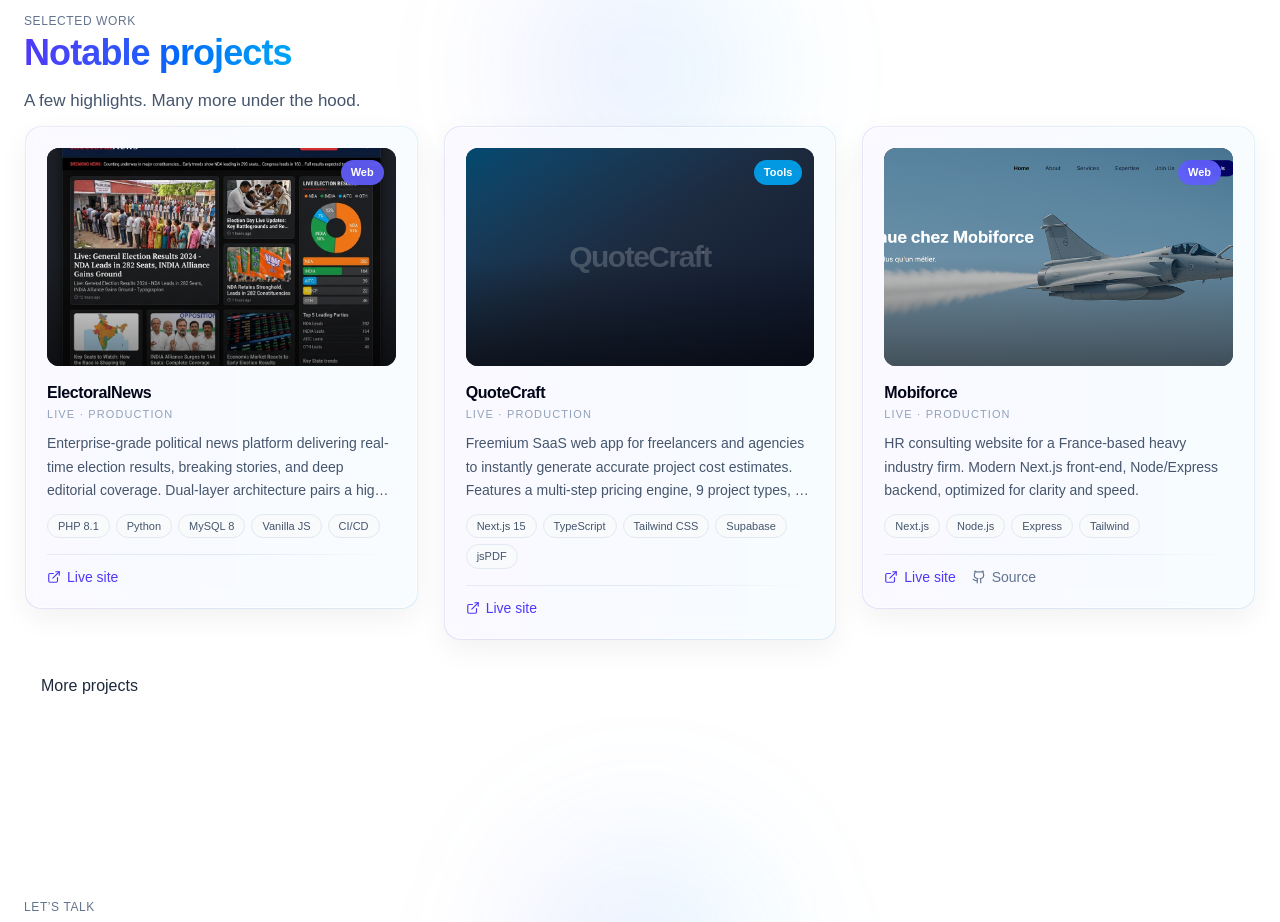
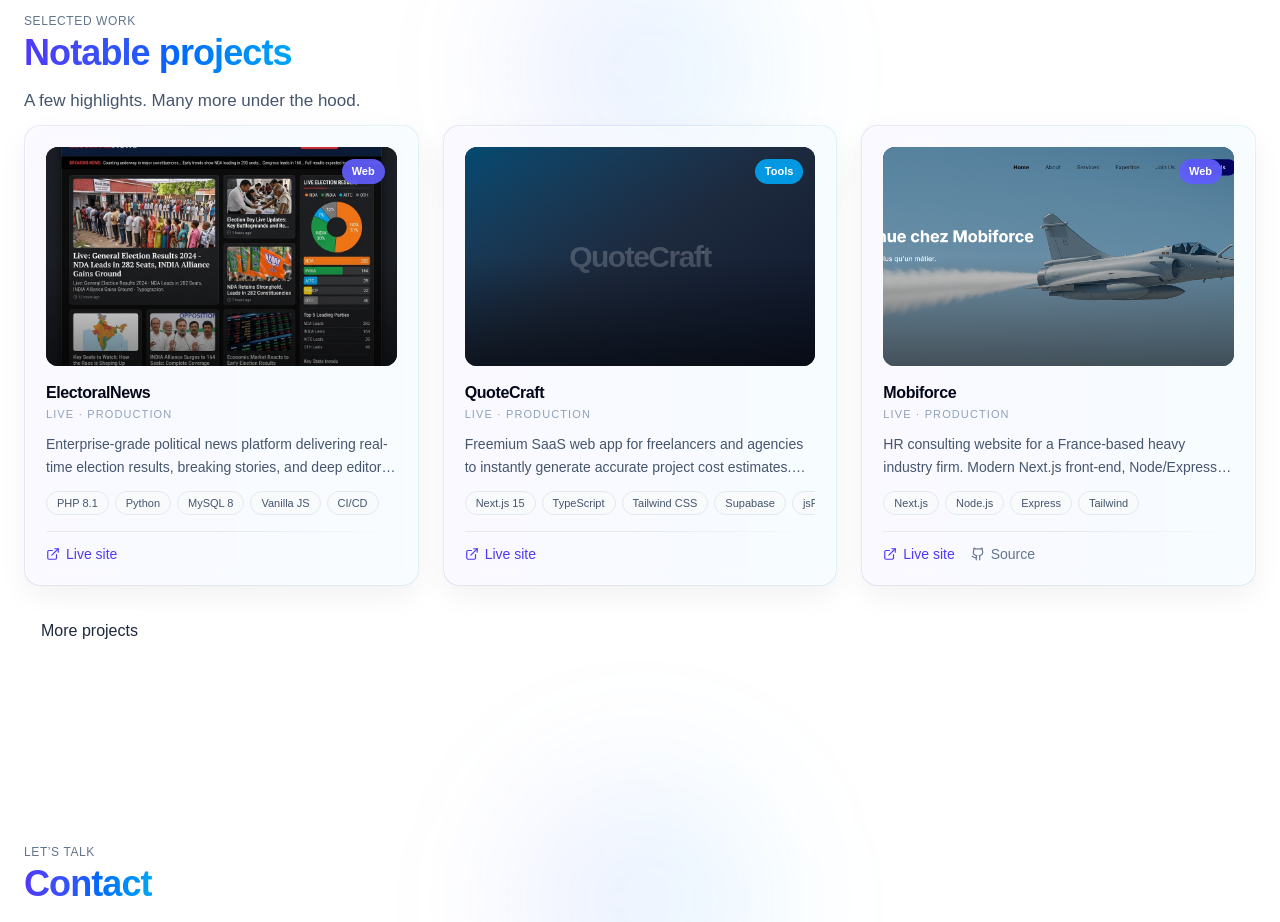
Before and after one commit to nikhilljpskj/Nikhil-JP, a Next.js app: page / in a window 1280 px wide. Shown: the part 3040-3962 px from the top of the page. Built offline with nearby package versions, Linux system fonts and the light colour scheme.

Commit message:
card for notable project

```diff
--- a/src/components/ui/project-card.tsx
+++ b/src/components/ui/project-card.tsx
@@ -63,9 +63,7 @@
 export default function ProjectCard({ p }: { p: Project }) {
   return (
     <div className="group h-full">
-      {/* Gradient border ring on hover */}
-      <div className="relative h-full rounded-2xl bg-gradient-to-br from-indigo-500/0 via-blue-500/0 to-sky-400/0 p-[1px] transition-all duration-300 group-hover:from-indigo-500/40 group-hover:via-blue-500/30 group-hover:to-sky-400/40">
-        <Card className="h-full">
+        <Card className="h-full transition duration-300 group-hover:-translate-y-1 group-hover:shadow-[0_20px_50px_rgba(15,23,42,0.10)]">
           <CardBody className="flex h-full flex-col p-4 sm:p-5">
             {/* Preview thumbnail */}
             <ProjectPreview p={p} />
@@ -83,16 +81,16 @@
             </div>
 
             {/* Description */}
-            <p className="mt-2.5 text-sm leading-[1.65] text-slate-600 line-clamp-3">
+            <p className="mt-2.5 text-sm leading-[1.65] text-slate-600 line-clamp-2">
               {p.description}
             </p>
 
             {/* Tech badges */}
-            <div className="mt-3 flex flex-wrap gap-1.5">
+            <div className="mt-3 flex flex-nowrap gap-1.5 overflow-hidden">
               {p.tech.map((t) => (
                 <span
                   key={t}
-                  className="rounded-full border border-slate-200 bg-slate-50 px-2.5 py-[3px] text-[11px] font-medium text-slate-600"
+                  className="shrink-0 rounded-full border border-slate-200 bg-slate-50 px-2.5 py-[3px] text-[11px] font-medium text-slate-600"
                 >
                   {t}
                 </span>
@@ -129,7 +127,6 @@
             </div>
           </CardBody>
         </Card>
-      </div>
     </div>
   );
 }
```
